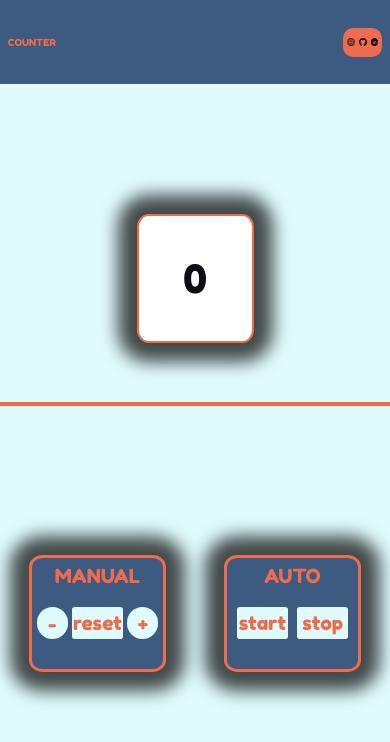
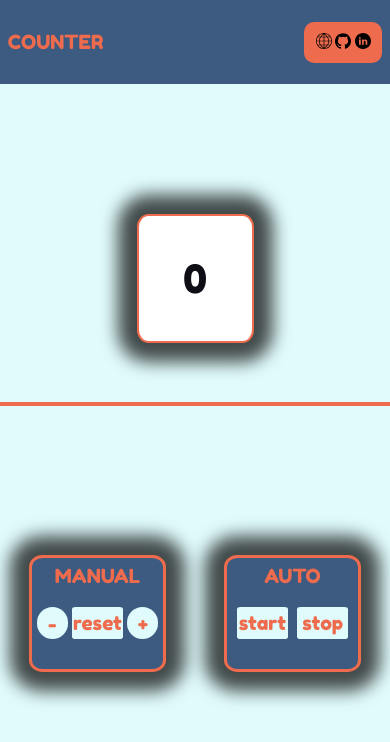
Before and after one commit to marcogiu/Counter_js, a plain HTML site: page index.html in a window 390 px wide. Drawn offline with Linux system fonts and the light colour scheme.

Commit message:
update media

```diff
--- a/assets/sass/_header.scss
+++ b/assets/sass/_header.scss
@@ -30,3 +30,29 @@ header {
       }
   }
 }
+
+/*  MOBILE   */
+@media screen and (min-width:320px) and (max-width:480px) {
+  header {
+
+      p {
+        font-size: 5vw;
+      }
+
+      ul {
+        gap: 1vw;
+        margin-right: 2vw;
+        padding: 3vw 3vw;
+        background-color: $color4;
+        border-radius: 10px;
+      }
+
+      .link-img {
+        width: 4vw;
+
+        &:hover {
+          transform: scale(1.2);
+        }
+      }
+    }
+}
```
Also changed, not shown: assets/styles/styles.css.
